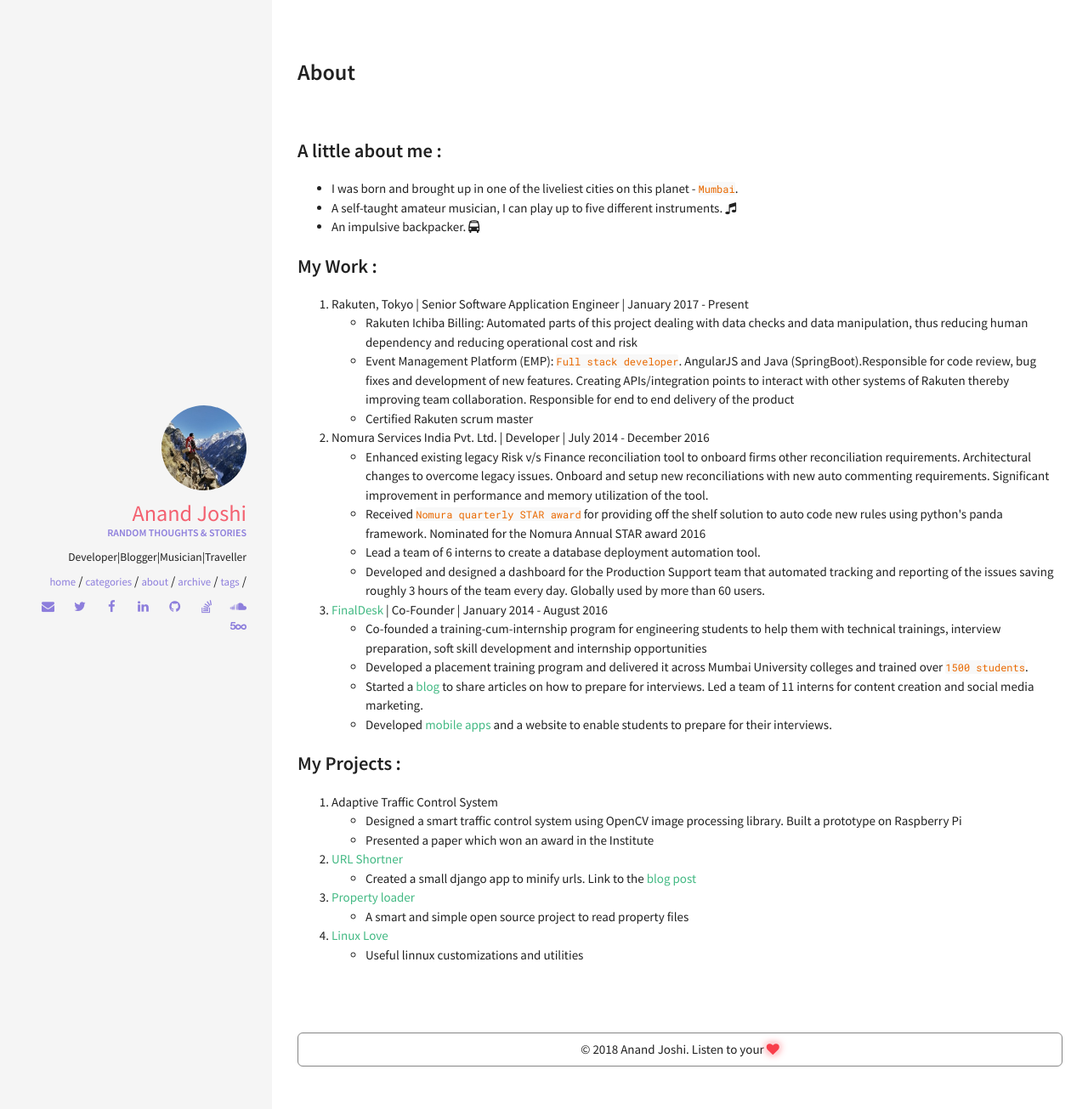
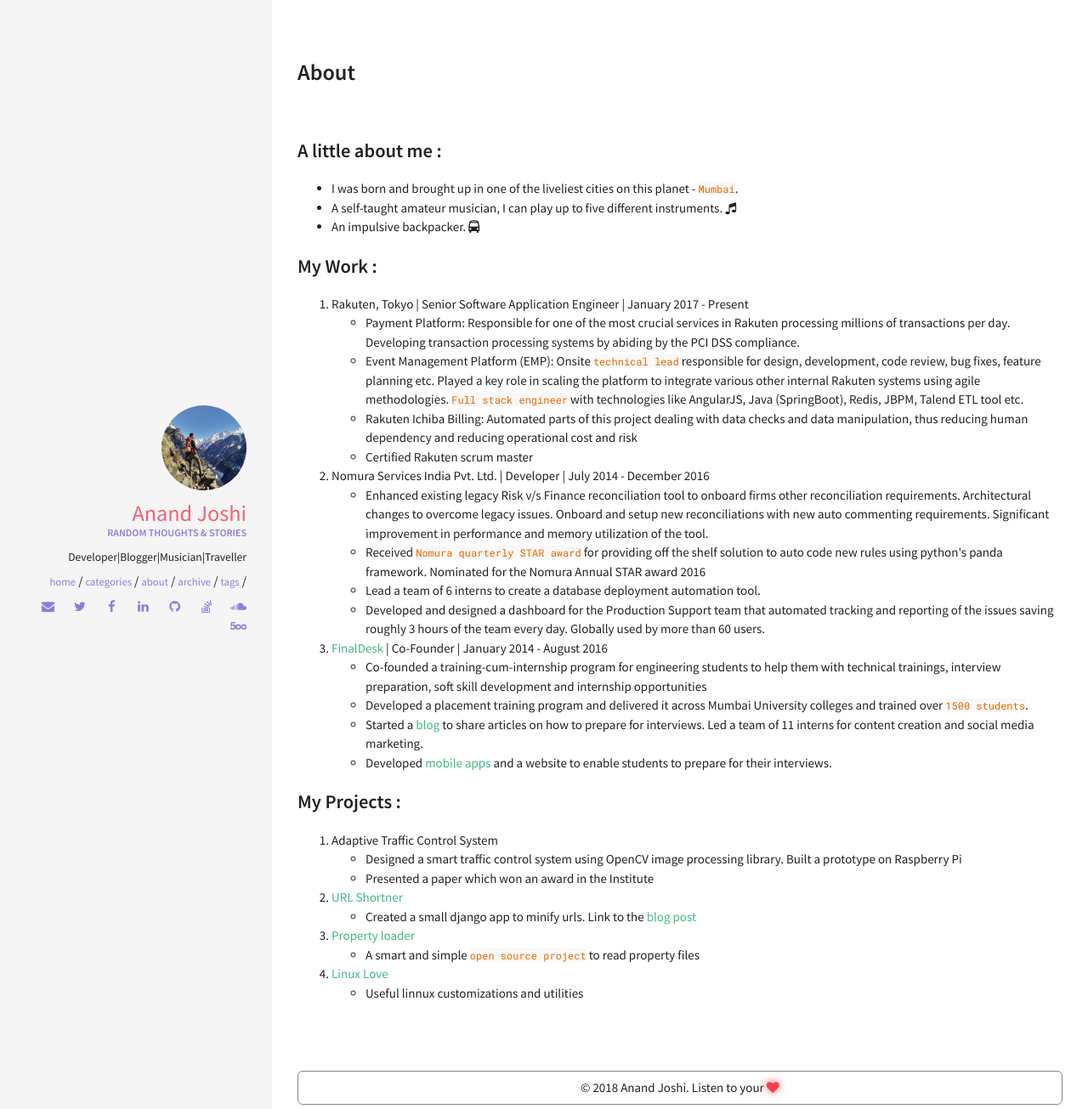
Before and after one commit to anandjoshi91/anandjoshi91.github.io, a Jekyll site: the page built from pages/about/index.html, in a window 1280 px wide. Shown: the whole page at 85% size. Built offline with Jekyll 4.4.1, drawn with Linux system fonts in a browser that asks for light colours.

Commit message:
update about me

```diff
--- a/pages/about/index.html
+++ b/pages/about/index.html
@@ -29,11 +29,14 @@
 	<li>
 		Rakuten, Tokyo  | Senior Software Application Engineer | January 2017 - Present
 		<ul>
+		<li>
+			    Payment Platform: Responsible for one of the most crucial services in Rakuten processing millions of transactions per day. Developing transaction processing systems by abiding by the PCI DSS compliance.
+		</li>
+		<li>
+				Event Management Platform (EMP): Onsite <code class="highlighter-rouge">technical lead</code> responsible for design, development, code review, bug fixes, feature planning etc. Played a key role in scaling the platform to integrate various other internal Rakuten systems using agile methodologies. <code class="highlighter-rouge">Full stack engineer</code> with technologies like AngularJS, Java (SpringBoot), Redis, JBPM, Talend ETL tool etc.
+			</li>
 			<li>
 				Rakuten Ichiba Billing: Automated parts of this project dealing with data checks and data manipulation, thus reducing human dependency and reducing operational cost and risk
-			</li>
-			<li>
-				Event Management Platform (EMP): <code class="highlighter-rouge">Full stack developer</code>. AngularJS and Java (SpringBoot).Responsible for code review, bug fixes and development of new features. Creating APIs/integration points to interact with other systems of Rakuten thereby improving team collaboration. Responsible for end to end delivery of the product
 			</li>
 			<li>
 				Certified Rakuten scrum master
@@ -105,7 +108,7 @@
 		<a href="https://github.com/anandjoshi91/pythonpropertyfileloader" target="_blank">Property loader</a>
 		<ul>
 			<li>
-				A smart and simple open source project to read property files
+				A smart and simple <code class="highlighter-rouge">open source project</code> to read property files
 			</li>
 		</ul>
 	</li>
```
